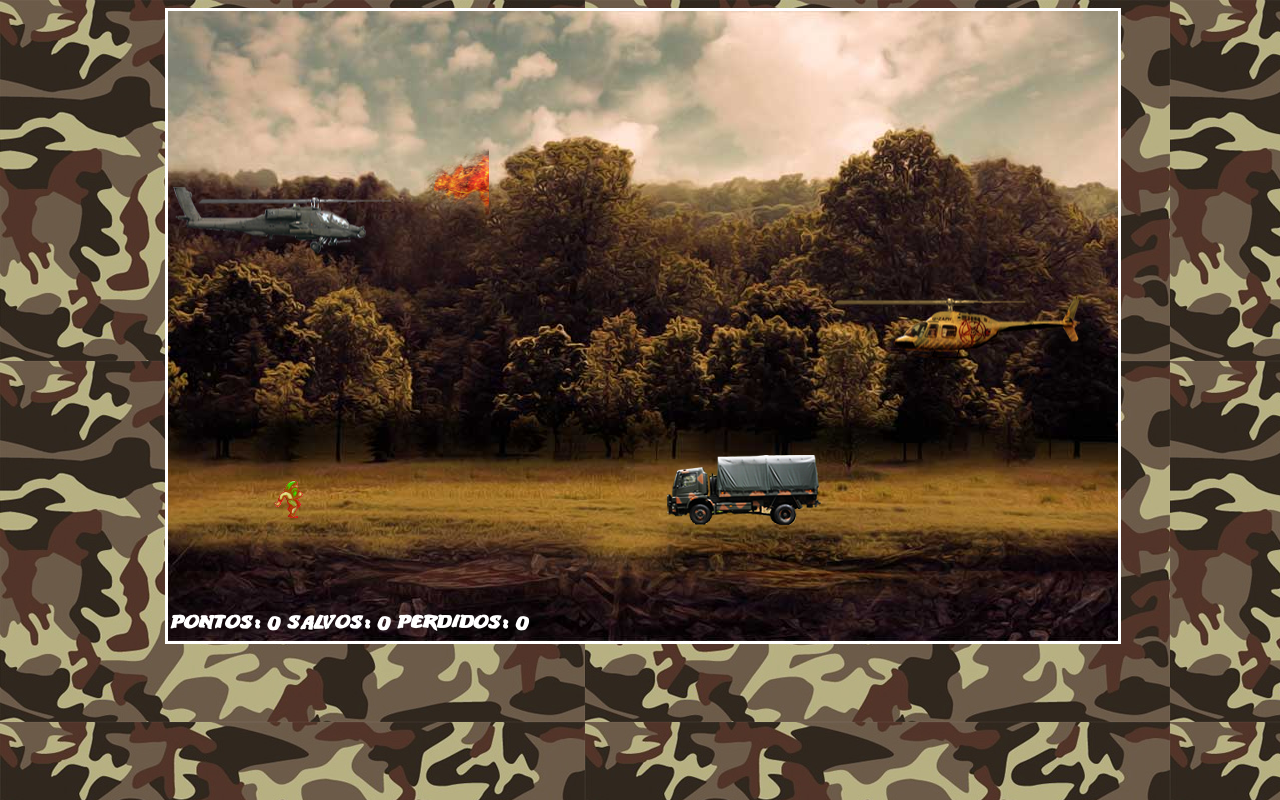
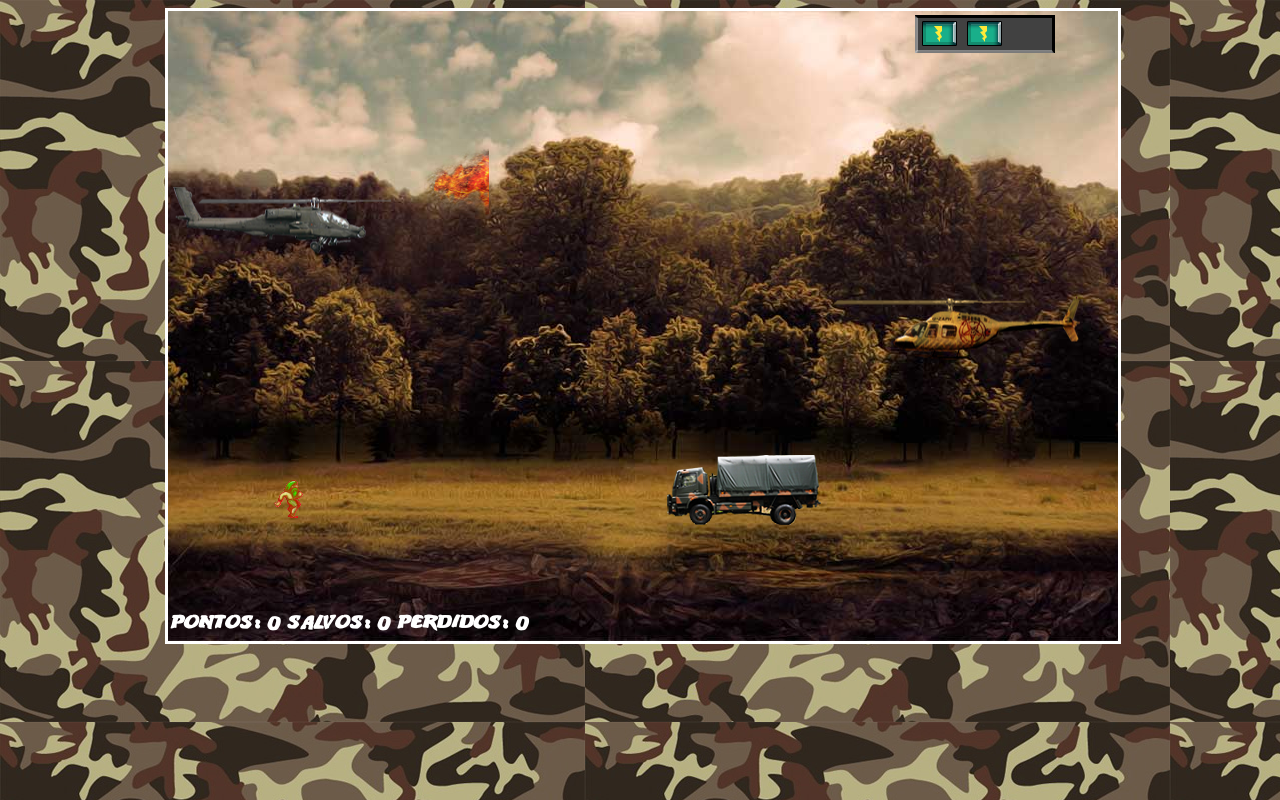
Before and after one commit to leandroliveirac/JogoHTML5_Naves, a plain HTML site: page src/index.html in a window 1280 px wide. Both pictures are taken after a click on the element 643 px from the left and 221 px from the top of the page. Drawn offline with Linux system fonts and the light colour scheme.

Commit message:
Adicionando barra de energia do jogador

```diff
--- a/src/assets/css/style.css
+++ b/src/assets/css/style.css
@@ -238,3 +238,10 @@ h2 {
 	font-size:20px;
 	color:#FFF
 }
+#energia {
+	width: 140px;
+	height: 38px;
+	position: absolute;
+	left: 750px;
+	top: 7px;
+}
--- a/src/assets/js/script.js
+++ b/src/assets/js/script.js
@@ -6,7 +6,7 @@ function start(){
     $('#fundoGame').append('<div id="inimigo2"></div>');
     $('#fundoGame').append('<div id="amigo" class="anima3"></div>');
     $("#fundoGame").append("<div id='placar'></div>");
-
+    $("#fundoGame").append("<div id='energia'></div>");
 
 
     //Principais variáveis do jogo
@@ -21,6 +21,7 @@ function start(){
     var posicaoY = parseInt(Math.random() * 334);
     var podeAtirar=true;
     var fimdejogo=false;
+    var energiaAtual=3;
 
     var pontos=0;
     var salvos=0;
@@ -52,6 +53,7 @@ function start(){
         moveamigo();
         colisao();
         placar();
+        energia();
 
     } // Fim da função loop()
 
@@ -171,7 +173,7 @@ function start(){
 
         // jogador com o inimigo1
         if (colisao1.length>0) {
-
+            energiaAtual--;
             inimigo1X = parseInt($("#inimigo1").css("left"));
             inimigo1Y = parseInt($("#inimigo1").css("top"));
             explosao1(inimigo1X,inimigo1Y);
@@ -183,7 +185,7 @@ function start(){
 
         // jogador com o inimigo2
         if (colisao2.length>0) {
-
+            energiaAtual--;
             inimigo2X = parseInt($("#inimigo2").css("left"));
             inimigo2Y = parseInt($("#inimigo2").css("top"));
             explosao2(inimigo2X,inimigo2Y);
@@ -347,5 +349,32 @@ function start(){
 
     } //fim da função placar()
 
+    //Barra de energia
+
+    function energia() {
+
+        if (energiaAtual==3) {
+
+            $("#energia").css("background-image", "url(assets/img/energia3.png)");
+        }
+
+        if (energiaAtual==2) {
+
+            $("#energia").css("background-image", "url(assets/img/energia2.png)");
+        }
+
+        if (energiaAtual==1) {
+
+            $("#energia").css("background-image", "url(assets/img/energia1.png)");
+        }
+
+        if (energiaAtual==0) {
+
+            $("#energia").css("background-image", "url(assets/img/energia0.png)");
+
+            //Game Over
+        }
+
+    } // Fim da função energia()
 
 }
```
